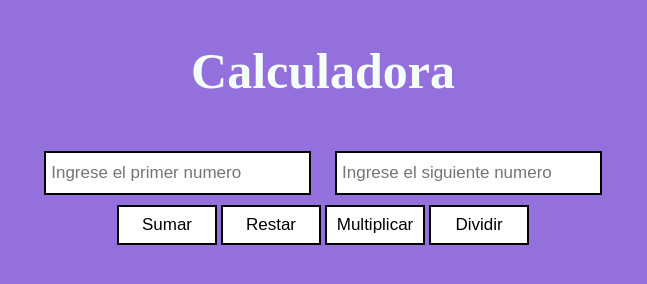
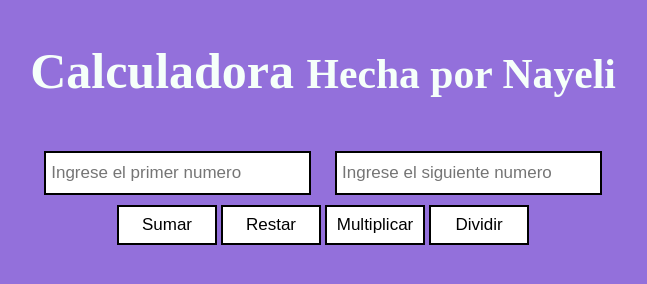
Before and after one commit to NayeliMartinez04/Calculadora-2.0, a website: page public/index.html in a window 1280 px wide. Shown: the whole page, without its empty margins (317-964 px from the left). Drawn offline with Linux system fonts and the light colour scheme.

Commit message:
Cambio agregado

```diff
--- a/public/index.html
+++ b/public/index.html
@@ -8,7 +8,8 @@
   </head>
 
   <body>
-    <h2 id="titulo">Calculadora</h2>
+    <h2 id="titulo">Calculadora <small>Hecha por Nayeli</small></h2>
+
     <div id="result-display">
       <h1 id="textDisplay"></h1>
     </div>
```
